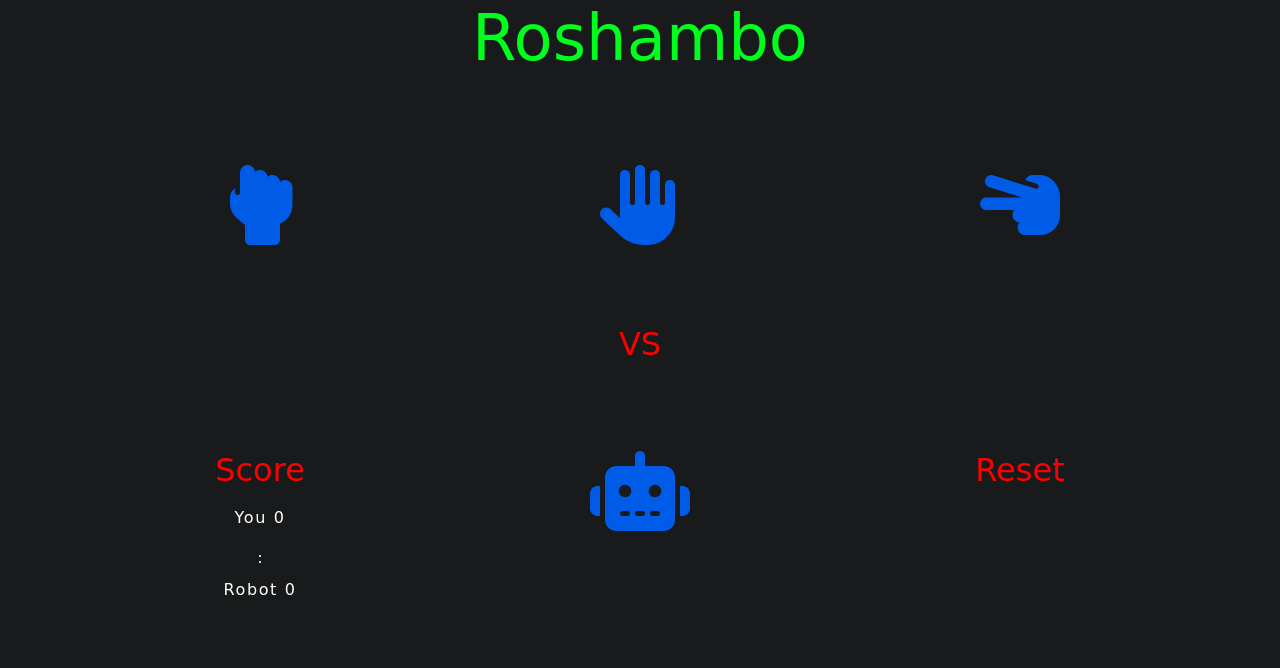
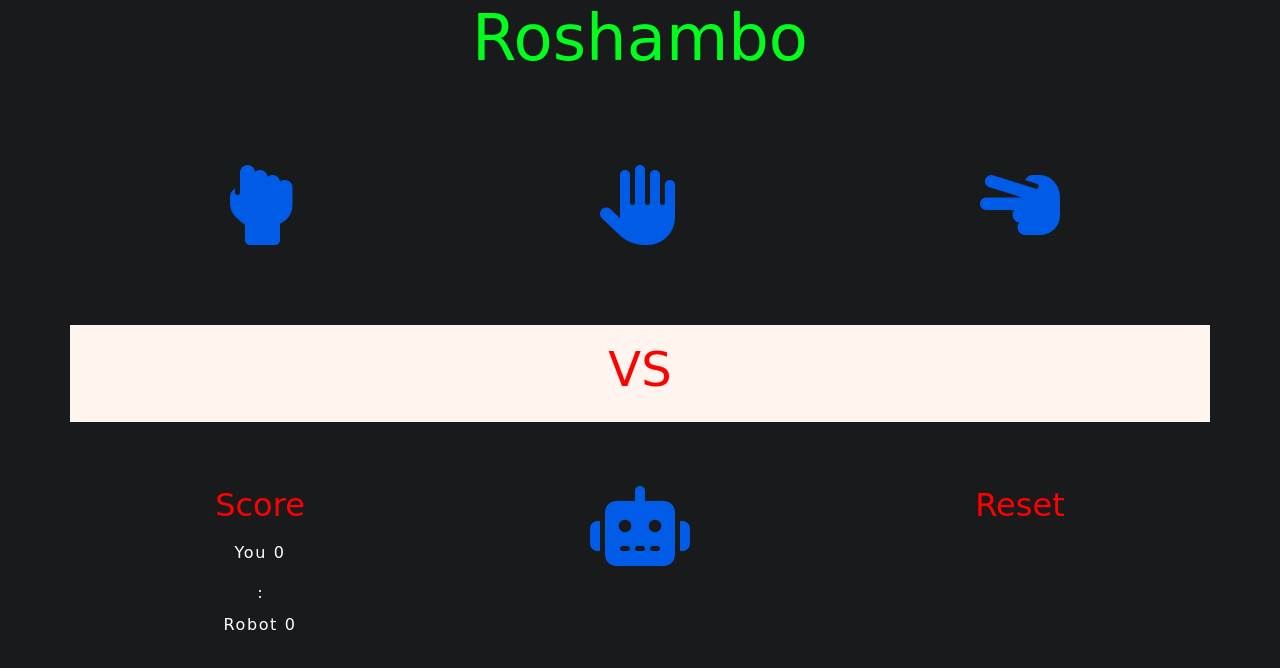
Before and after one commit to Cezary-Nakielski/Project-Two-Roshambo, a plain HTML site: page index.html in a window 1280 px wide. Drawn offline with nearby package versions, Linux system fonts and the light colour scheme; a web font is replaced by a local one.

Commit message:
STYLE: Adjust styling of the versus area

```diff
--- a/assets/css/style.css
+++ b/assets/css/style.css
@@ -15,6 +15,10 @@ body {
     text-align: center;
 }
 
+header, .container {
+    padding-bottom: 5rem;
+}
+
 /* HEADER */
 
 h1 {
@@ -22,10 +26,25 @@ h1 {
     font-size: 4rem;
 }
 
+/* VERSUS AREA */
+
+.versus-area {
+    background-color: seashell;
+    margin: 0 auto;
+    padding-top: 1rem;
+    padding-bottom: 1rem;
+}
+
+.versus-area h2 {
+    font-size: 3rem;
+    font-weight: 400;
+}
+
 /* COMPUTER CHOICE AREA */
 
 .computer-area {
     color: white;
+    padding-top: 4rem;
 }
 
 /* SCORE AREA */
@@ -33,12 +52,6 @@ h1 {
 .computer-area p {
     letter-spacing: 0.1rem;
     padding-top: 0.5rem;
-}
-
-/* PADDING */
-
-header, .container {
-    padding-bottom: 5rem;
 }
 
 /* HEADINGS */
```
